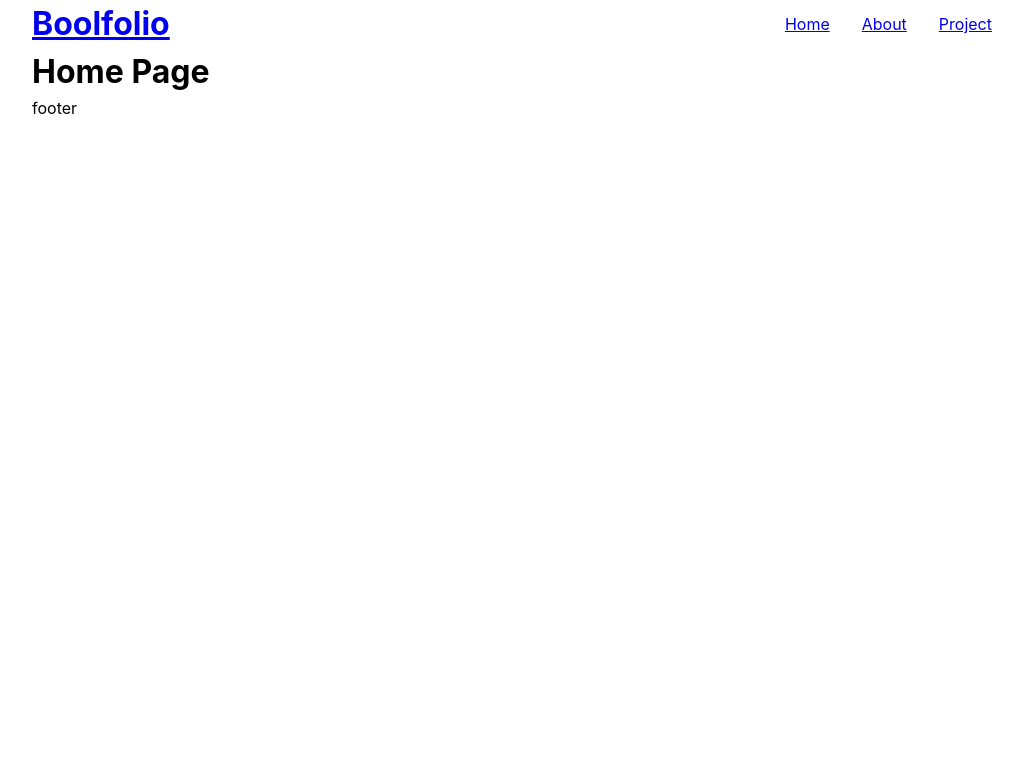
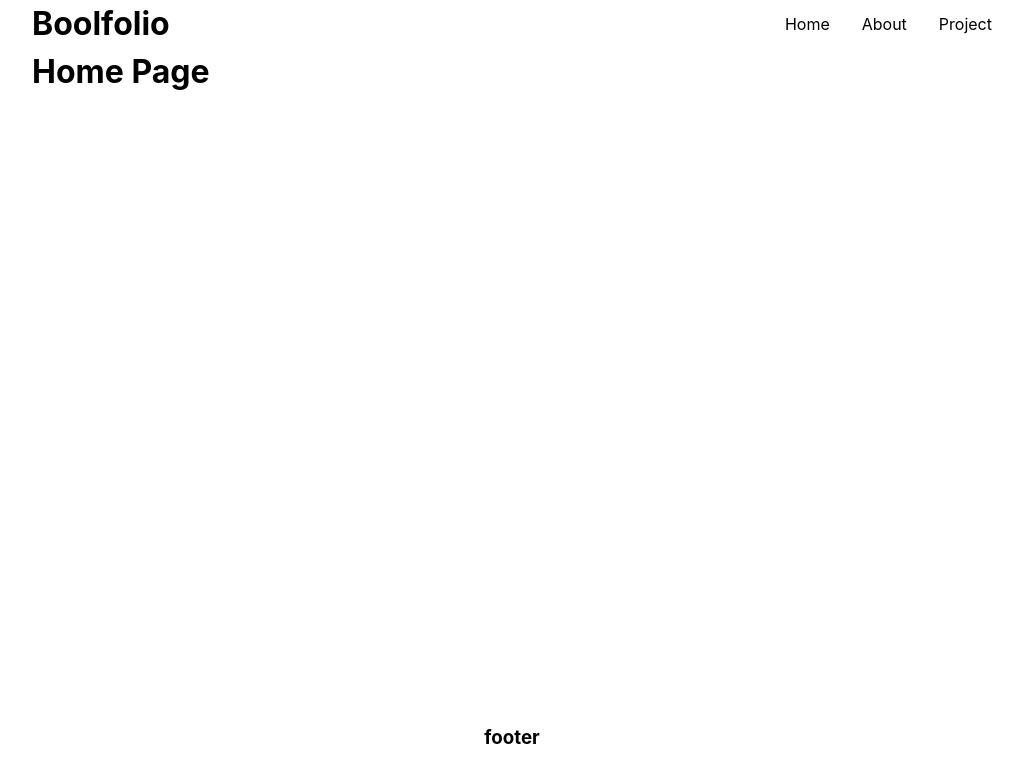
Before and after one commit to Jero1304/vite-boolfolio, a Vue app: page / in a window 1280 px wide. Shown: the top 782 px of the page, without its empty margins (128-1151 px from the left). Built offline with nearby package versions, Linux system fonts and the light colour scheme.

Commit message:
ADD pages decoration

```diff
--- a/package.json
+++ b/package.json
@@ -9,6 +9,7 @@
     "preview": "vite preview"
   },
   "dependencies": {
+    "@popperjs/core": "^2.11.7",
     "axios": "^1.4.0",
     "bootstrap": "^5.3.0-alpha3",
     "vue": "^3.2.47",
--- a/src/App.vue
+++ b/src/App.vue
@@ -10,12 +10,17 @@ export default {
 </script>
 
 <template>
+  <!-- è una p****a ma funziona -->
+  <head>
+    <link href="https://cdn.jsdelivr.net/npm/bootstrap@5.3.0-alpha3/dist/css/bootstrap.min.css" rel="stylesheet"
+      integrity="sha384-KK94CHFLLe+nY2dmCWGMq91rCGa5gtU4mk92HdvYe+M/SXH301p5ILy+dN9+nJOZ" crossorigin="anonymous">
+  </head>
+
   <router-view></router-view>
 </template>
 
 <style>
-.title{
+.title {
   text-align: center;
   padding: 20px 0;
-}
-</style>
+}</style>
--- a/src/components/CardProject.vue
+++ b/src/components/CardProject.vue
@@ -1,18 +1,24 @@
 <template>
     <div class="project-card">
         <router-link class="router" :to="`/project/${project.slug}`">
-            <h3>Titolo: {{ project.title }}</h3>
-            <p>ID: {{ project.id }}</p>
-            <p>Slug: {{ project.slug }}</p>
-            <p>Type: {{ project.type ? project.type.name : '-' }}</p>
+            <div class="card" style="height: 500px; width: 100%;">
+                <div class="card-body">
+                    <h5 class="card-title">{{ project.title }}</h5>
+                    <h6 class="card-subtitle mb-2 text-body-secondary">Slug: {{ project.slug }}</h6>
 
-            Technologies:
-            <ul class="technology-list" v-if="project.technologies && project.technologies.length > 0">
-                <li class="technology" v-for="tecnology in project.technologies" :key="tecnology.id">{{ tecnology.name }}
-                </li>
-            </ul>
+                    <p class="card-text">ID: {{ project.id }}</p>
+                    <p class="card-text">Type: {{ project.type ? project.type.name : 'not found' }}</p>
 
-            <p>Descrizione: {{ project.content ? project.content : 'Nessuna Descrizione' }}</p>
+                    <p>Technology: </p>
+                    <ul class="technology-list" v-if="project.technologies && project.technologies.length > 0">
+                        <li class="technology" v-for="technology in project.technologies" :key="technology.id">
+                            <span class="badge bg-primary rounded-pill">{{ technology.name }}</span>
+                        </li>
+                    </ul>
+
+                    <p class="card-text">{{ project.content ? project.content : 'Nessuna Descrizione' }}</p>
+                </div>
+            </div>
         </router-link>
     </div>
 </template>
@@ -33,10 +39,7 @@ export default {
 
 <style lang="scss" scoped>
 .project-card {
-    border: 2px solid rgb(122, 122, 122);
-    border-radius: 20px;
-    padding: 10px;
-    .router{
+    .router {
         color: currentColor;
         text-decoration: none;
     }
@@ -47,15 +50,12 @@ export default {
         gap: 1rem;
         list-style: none;
         align-items: center;
+        padding-left: 0;
         padding-bottom: 20px;
 
         .technology {
-            padding: 0 1rem;
             line-height: 24px;
-            font-size: 12px;
-            border-radius: 999px;
-            background-color: rgb(171, 171, 171);
-
+            font-size: 22px;
         }
     }
 }
--- a/src/components/NavBar.vue
+++ b/src/components/NavBar.vue
@@ -1,20 +1,21 @@
 <template>
-    <header>
-        <div class="container nav">
-            <!-- <h1>Nav bar</h1> -->
-            <router-link :to="{ name: 'home' }"><h1>Boolfolio</h1></router-link>
+    <header class="bg-success">
+        <div class="container py-4 nav">
+            <router-link class="router" :to="{ name: 'home' }">
+                <h1>Boolfolio</h1>
+            </router-link>
 
             <ul class="nav-menu">
                 <li>
-                    <router-link :to="{ name: 'home' }">Home</router-link>
+                    <router-link class="router" :to="{ name: 'home' }">Home</router-link>
                 </li>
 
                 <li>
-                    <router-link :to="{ name: 'about' }">About</router-link>
+                    <router-link class="router" :to="{ name: 'about' }">About</router-link>
                 </li>
 
                 <li>
-                    <router-link :to="{ name: 'project' }">Project</router-link>
+                    <router-link class="router" :to="{ name: 'project' }">Project</router-link>
                 </li>
 
             </ul>
@@ -33,12 +34,26 @@ export default {
 .nav-menu {
     display: flex;
     align-items: center;
+    justify-content: space-between;
     gap: 2rem;
     list-style: none;
 
+
     .nav-menu {
-        margin-left: auto;
+        margin: auto 0;
+        display: flex;
+        align-items: center;
+
+
+
     }
 
 }
+
+.router {
+    text-decoration: none;
+    color: currentColor;
+    display: flex;
+    align-items: center;
+}
 </style>
--- a/src/layouts/Default.vue
+++ b/src/layouts/Default.vue
@@ -4,9 +4,11 @@
         <slot />
     </main>
 
-    <footer>
+    <footer class="footer bg-dark-subtle">
         <div class="container">
-            footer
+            <div class="footer-body">
+                <h3>footer</h3>
+            </div>
         </div>
     </footer>
 </template>
@@ -20,4 +22,16 @@ export default {
 }
 </script>
 
-<style lang="scss" scoped></style>
+<style lang="scss">
+.footer {
+
+    .footer-body {
+        // padding-top: 30px;
+        height: 100px;
+        display: flex;
+        align-items: center;
+        justify-content: center;
+    }
+
+}
+</style>
--- a/src/pages/About.vue
+++ b/src/pages/About.vue
@@ -1,6 +1,6 @@
 <template>
     <Default>
-        <div class="container">
+        <div class="container py-4">
             <h1>Chi sono</h1>
             <p>Lorem ipsum dolor sit amet consectetur adipisicing elit. Natus deserunt aut aliquam?</p>
             <p>Lorem ipsum dolor sit amet consectetur adipisicing elit. Natus deserunt aut aliquam?</p>
--- a/src/pages/Home.vue
+++ b/src/pages/Home.vue
@@ -1,6 +1,6 @@
 <template>
     <Default>
-        <div class="container">
+        <div class="container py-3">
             <h1>Home Page</h1>
         </div>
     </Default>
--- a/src/pages/Project.index.vue
+++ b/src/pages/Project.index.vue
@@ -1,6 +1,6 @@
 <template>
     <Default>
-        <div class="container">
+        <div class="container py-5">
             <div class="project">
                 <CardProject v-for="project in projects" :key="project.id" :project="project" />
             </div>
--- a/src/pages/Project.show.vue
+++ b/src/pages/Project.show.vue
@@ -1,16 +1,33 @@
 <template>
     <Default>
         <template v-if="project">
-            <div class="container">
+            <div class="container pt-5">
                 <h1>{{ project.title }}</h1>
-                <p v-if="project.type">{{ project.type.name }}</p>
+                <h3>Slug: {{ project.slug }}</h3>
+                <h4>ID: {{ project.id }}</h4>
+                <p class="py-3 fs-3">
+                    Type:
+                    <span class="badge p-2 rounded-pill"
+                        :class="[project.type ? 'bg-warning text-dark' : 'bg-danger text-light']">{{ project.type ?
+                            project.type.name : 'not found' }}</span>
+                </p>
 
-                <ul>
-                    <li v-for="technology in project.technologies" :key="technology.slug">{{ technology.name }}</li>
+                <h3>Technologies: </h3>
+                <ul class="technology">
+                    <li v-for="technology in project.technologies" :key="technology.slug">
+                        <span class="badge bg-primary rounded-pill">{{ technology.name }}</span>
+                    </li>
                 </ul>
             </div>
-            <div class="container">
+            <div class="container pb-5 pt-4">
+                <h4>Content: </h4>
                 <div v-html="project.content"></div>
+            </div>
+
+            <div class="container back">
+                <a class="btn btn-success" href="" role="button">
+                    <router-link class="router" :to="{ name: 'project' }">Back to project</router-link>
+                </a>
             </div>
 
         </template>
@@ -57,4 +74,12 @@ export default {
 }
 </script>
 
-<style scoped></style>
+<style lang="scss">
+.technology {
+    list-style: none;
+    display: flex;
+    padding-left: 0;
+    gap: 1rem;
+    font-size: 30px;
+}
+</style>
--- a/src/style.css
+++ b/src/style.css
@@ -23,3 +23,9 @@
   margin: 0 auto;
   padding: 0 2rem;
 }
+body{
+  height: 100vh;
+}
+main{
+  min-height: 80vh;
+}
```
Also changed, not shown: 1 other file (tests, documents, lock files or other folders).
